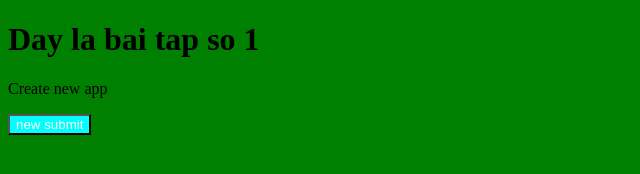
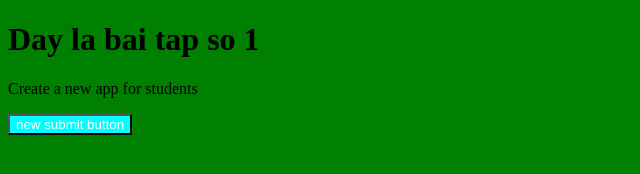
Before and after one commit to huongcucnguyen/baitap01, a plain HTML site: page index.html in a window 1280 px wide. Shown: the whole page, without its empty margins (0-640 px from the left). Drawn offline with Linux system fonts and the light colour scheme.

Commit message:
C5-update index.html file

```diff
--- a/index.html
+++ b/index.html
@@ -9,7 +9,7 @@
 </head>
 <body>
     <h1>Day la bai tap so 1</h1>
-    <p>Create new app</p>
-    <button>new submit</button>
+    <p>Create a new app for students</p>
+    <button>new submit button</button>
 </body>
 </html>
```
